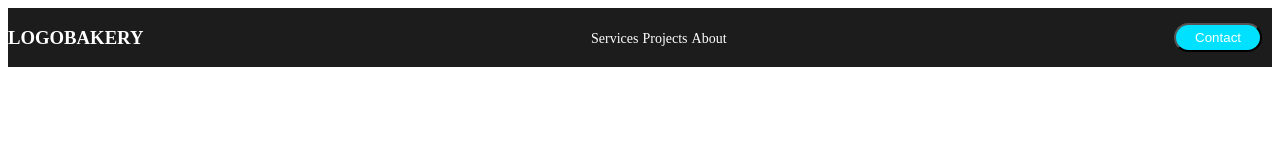
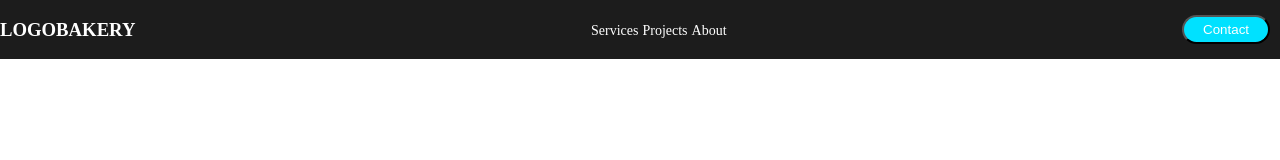
Before and after one commit to Dkshaa/CSS-Flexbox, a plain HTML site: page index.html in a window 1280 px wide. Drawn offline with Linux system fonts and the light colour scheme.

Commit message:
Fix body reset selector

```diff
--- a/flexbox.css
+++ b/flexbox.css
@@ -1,26 +1,27 @@
+body {
+    margin: 0;
+}
 
-.body{
-    margin:0px;
-}.container{
+.container {
     background-color: #1c1c1c;
     display: flex;
     justify-content: space-between;
     align-items: center;
-    gap:40px;
-    color:white;
+    gap: 40px;
+    color: white;
 }
 
-.links{
-    color:white;
+.links {
+    color: white;
     text-decoration: none;
     flex-basis: 100px;
     font-size: 14px;
 }
-.button{
+
+.button {
     background-color: rgb(0, 225, 255);
     color: white;
-    border-radius:20px;
+    border-radius: 20px;
     padding: 5px 19px;
     margin-right: 10px;
-
 }
```
